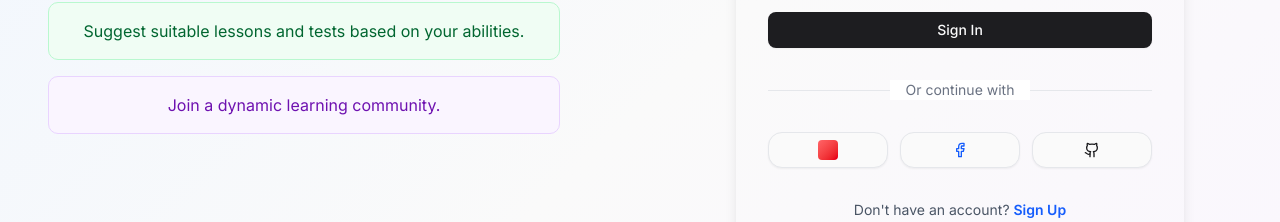
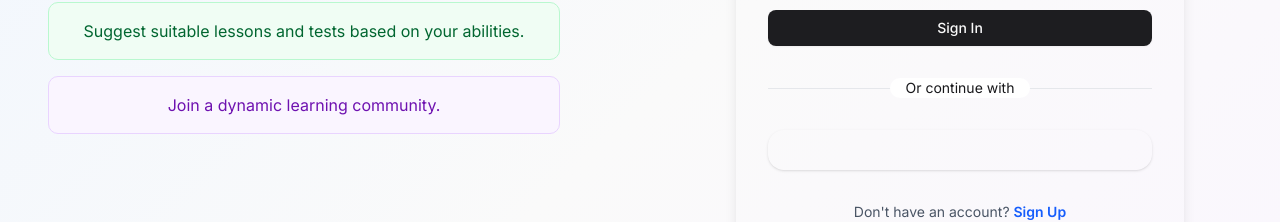
Before and after one commit to Hikkywannafly/Edumentum, a Next.js app: page /en/login in a window 1280 px wide. Shown: the part 494-716 px from the top of the page. Built offline with nearby package versions, Linux system fonts and the light colour scheme; no server answers.

Commit message:
feat: add google auth

```diff
--- a/package.json
+++ b/package.json
@@ -65,6 +65,7 @@
     "@radix-ui/react-toggle": "latest",
     "@radix-ui/react-toggle-group": "latest",
     "@radix-ui/react-tooltip": "latest",
+    "@react-oauth/google": "^0.12.2",
     "@serwist/next": "^9.1.1",
     "@tailwindcss/typography": "latest",
     "@vercel/analytics": "^1.5.0",
@@ -117,5 +118,5 @@
       "path": "./node_modules/cz-conventional-changelog"
     }
   },
-  "packageManager": "pnpm@10.13.1+sha512.37ebf1a5c7a30d5fabe0c5df44ee8da4c965ca0c5af3dbab28c3a1681b70a256218d05c81c9c0dcf767ef6b8551eb5b960042b9ed4300c59242336377e01cfad"
+  "packageManager": "pnpm@10.14.0+sha512.ad27a79641b49c3e481a16a805baa71817a04bbe06a38d17e60e2eaee83f6a146c6a688125f5792e48dd5ba30e7da52a5cda4c3992b9ccf333f9ce223af84748"
 }
--- a/src/app/layout.tsx
+++ b/src/app/layout.tsx
@@ -4,11 +4,12 @@ import { ThemeProvider } from "@/components/theme";
 import { AuthProvider } from "@/contexts/auth-context";
 import type { Metadata, Viewport } from "next";
 import { Inter } from "next/font/google";
-import NextTopLoader from 'nextjs-toploader';
+import NextTopLoader from "nextjs-toploader";
 import { Toaster } from "sonner";
 
 import { OpenGraph } from "@/lib/og";
 import "./globals.css";
+import { GoogleOAuthProvider } from "@react-oauth/google";
 
 const inter = Inter({
   subsets: ["latin"],
@@ -35,6 +36,9 @@ export default function RootLayout({
       >
         <NextTopLoader />
         <ThemeProvider>
+          <GoogleOAuthProvider
+            clientId={process.env.NEXT_PUBLIC_GOOGLE_CLIENT_ID || ""}
+          >
             <LocaleProvider>
               <AuthProvider>
                 <AuthGuard>
@@ -42,14 +46,11 @@ export default function RootLayout({
                 </AuthGuard>
               </AuthProvider>
             </LocaleProvider>
+          </GoogleOAuthProvider>
         </ThemeProvider>
-        <Toaster
-          position="top-right"
-          richColors
-          closeButton
-          duration={4000}
-        />
+        <Toaster position="top-right" richColors closeButton duration={4000} />
       </body>
     </html>
   );
 }
+// export const dynamic = "force-dynamic"; // Ensures the layout is always re-rendered
--- /dev/null
+++ b/src/components/auth/google-login-button.tsx
@@ -0,0 +1,20 @@
+"use client";
+
+import { useGoogleAuth } from "@/hooks/use-google-auth";
+import { GoogleLogin } from "@react-oauth/google";
+
+export function GoogleLoginButton() {
+  const { handleGoogleSuccess, handleGoogleError } = useGoogleAuth();
+
+  return (
+    <GoogleLogin
+      onSuccess={handleGoogleSuccess}
+      onError={handleGoogleError}
+      useOneTap
+      theme="outline"
+      size="large"
+      text="continue_with"
+      shape="rectangular"
+    />
+  );
+}
--- a/src/components/auth/login-form.tsx
+++ b/src/components/auth/login-form.tsx
@@ -1,12 +1,12 @@
 "use client";
 
+import { GoogleLoginButton } from "@/components/auth/google-login-button";
 import { Button } from "@/components/ui/button";
 import { FormInput } from "@/components/ui/form-input";
 import { useAuth } from "@/contexts/auth-context";
 import { type LoginFormData, loginSchema } from "@/lib/schemas/auth";
 import { getLocaleFromPathname } from "@/lib/utils";
 import { zodResolver } from "@hookform/resolvers/zod";
-import { Facebook, Github } from "lucide-react";
 import { useTranslations } from "next-intl";
 import Link from "next/link";
 import { usePathname } from "next/navigation";
@@ -88,32 +88,15 @@ export default function LoginForm() {
           <div className="w-full border-gray-200 border-t dark:border-gray-700" />
         </div>
         <div className="relative flex justify-center text-sm">
-          <span className="bg-white px-4 text-gray-500 dark:bg-gray-900">
+          <span className="rounded-2xl bg-white px-4 dark:bg-gray-900">
             {t("orContinueWith")}
           </span>
         </div>
       </div>
 
       {/* Social buttons */}
-      <div className="grid grid-cols-3 gap-3">
-        <Button
-          variant="outline"
-          className="flex items-center justify-center rounded-xl border-gray-200 py-3 transition-all duration-200 hover:border-gray-300 hover:bg-gray-50"
-        >
-          <div className="h-5 w-5 rounded bg-gradient-to-br from-red-400 to-red-600" />
-        </Button>
-        <Button
-          variant="outline"
-          className="flex items-center justify-center rounded-xl border-gray-200 py-3 transition-all duration-200 hover:border-gray-300 hover:bg-gray-50"
-        >
-          <Facebook className="h-5 w-5 text-blue-600" />
-        </Button>
-        <Button
-          variant="outline"
-          className="flex items-center justify-center rounded-xl border-gray-200 py-3 transition-all duration-200 hover:border-gray-300 hover:bg-gray-50"
-        >
-          <Github className="h-5 w-5" />
-        </Button>
+      <div className="space-y-4 rounded-2xl shadow-sm">
+        <GoogleLoginButton />
       </div>
 
       {/* Footer */}
--- a/src/contexts/auth-context.tsx
+++ b/src/contexts/auth-context.tsx
@@ -18,7 +18,7 @@ interface AuthContextType {
     email: string,
     password: string,
   ) => Promise<void>;
-  googleAuth: (code: string) => Promise<void>;
+  googleAuth: (token: string) => Promise<void>;
   selectRole: (roleId: Roles) => Promise<void>;
   logout: () => void;
   refreshAuth: () => Promise<void>;
@@ -104,10 +104,10 @@ export function AuthProvider({ children }: { children: React.ReactNode }) {
     }
   };
 
-  const googleAuth = async (code: string) => {
+  const googleAuth = async (token: string) => {
     setIsLoading(true);
     try {
-      const response = await authAPI.googleAuth(code);
+      const response = await authAPI.googleAuth(token);
       saveAuthState(response);
     } finally {
       setIsLoading(false);
--- /dev/null
+++ b/src/hooks/use-google-auth.ts
@@ -0,0 +1,30 @@
+"use client";
+
+import { useAuth } from "@/contexts/auth-context";
+import { toast } from "sonner";
+
+export function useGoogleAuth() {
+  const { googleAuth } = useAuth();
+
+  const handleGoogleSuccess = async (credentialResponse: any) => {
+    try {
+      if (credentialResponse.credential) {
+        await googleAuth(credentialResponse.credential);
+        toast.success("Google login successful!");
+      }
+    } catch (error) {
+      toast.error(
+        error instanceof Error ? error.message : "Google login failed",
+      );
+    }
+  };
+
+  const handleGoogleError = () => {
+    toast.error("Google login failed");
+  };
+
+  return {
+    handleGoogleSuccess,
+    handleGoogleError,
+  };
+}
--- a/src/lib/api/auth.ts
+++ b/src/lib/api/auth.ts
@@ -1,11 +1,20 @@
-import { type AuthResponse, type LoginFormData, type RegisterFormData, type RoleFormData, authResponseSchema, loginSchema, registerSchema, roleSelectionSchema } from "@/lib/schemas/auth";
+import {
+  type AuthResponse,
+  type LoginFormData,
+  type RegisterFormData,
+  type RoleFormData,
+  authResponseSchema,
+  loginSchema,
+  registerSchema,
+  roleSelectionSchema,
+} from "@/lib/schemas/auth";
 
 const API_BASE_URL = process.env.NEXT_PUBLIC_API_URL;
 
 class AuthAPI {
   private async request<T>(
     endpoint: string,
-    options: RequestInit = {}
+    options: RequestInit = {},
   ): Promise<T> {
     const url = `${API_BASE_URL}${endpoint}`;
 
@@ -22,7 +31,9 @@ class AuthAPI {
 
       if (!response.ok) {
         const errorData = await response.json().catch(() => ({}));
-        throw new Error(errorData.message || `HTTP error! status: ${response.status}`);
+        throw new Error(
+          errorData.message || `HTTP error! status: ${response.status}`,
+        );
       }
 
       const data = await response.json();
@@ -64,10 +75,10 @@ class AuthAPI {
     return authResponseSchema.parse(response);
   }
 
-  async googleAuth(code: string): Promise<AuthResponse> {
+  async googleAuth(token: string): Promise<AuthResponse> {
     const response = await this.request<AuthResponse>("/auth/google", {
       method: "POST",
-      body: JSON.stringify({ code }),
+      body: JSON.stringify({ token }),
     });
 
     // Validate response
@@ -82,12 +93,12 @@ class AuthAPI {
       throw new Error("No access token available");
     }
     const apiData = {
-      roleName: validatedData.roleId
+      roleName: validatedData.roleId,
     };
     const requestConfig = {
       method: "POST",
       headers: {
-        "Authorization": `Bearer ${accessToken}`,
+        Authorization: `Bearer ${accessToken}`,
         "Content-Type": "application/json",
       },
       body: JSON.stringify(apiData),
```
Also changed, not shown: 1 other file (tests, documents, lock files or other folders). Lines whose indentation alone changed are shown as unchanged.
